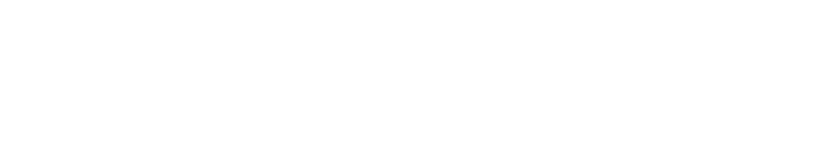
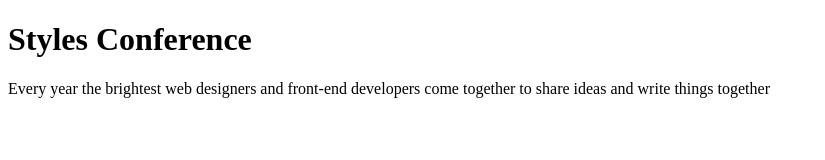
Before and after one commit to choudlet/htmlcsspre, a plain HTML site: page index.html in a window 1280 px wide. Shown: the whole page, without its empty margins (0-825 px from the left). Drawn offline with Linux system fonts and the light colour scheme.

Commit message:
new things added

```diff
--- a/index.html
+++ b/index.html
@@ -1,11 +1,14 @@
 <!DOCTYPE HTML>
 <html>
 <head>
-
-
+  <meta charset="utf-8">
+  <title>Styles Conference</title>
 </head>
 
-<body></body>
+<body>
+<h1> Styles Conference</h1>
+<p>Every year the brightest web designers and front-end developers come together to share ideas and write things together</p>
+</body>
 
 
 
```
